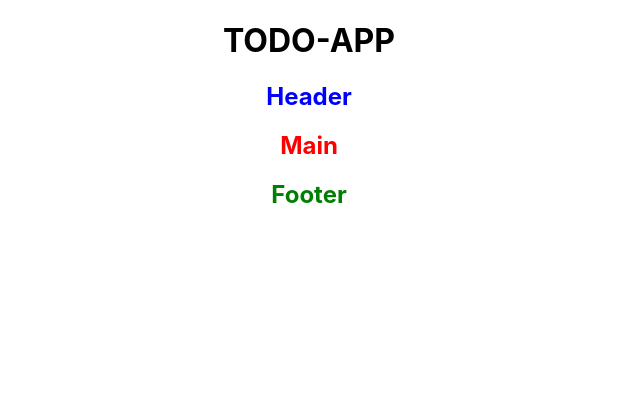
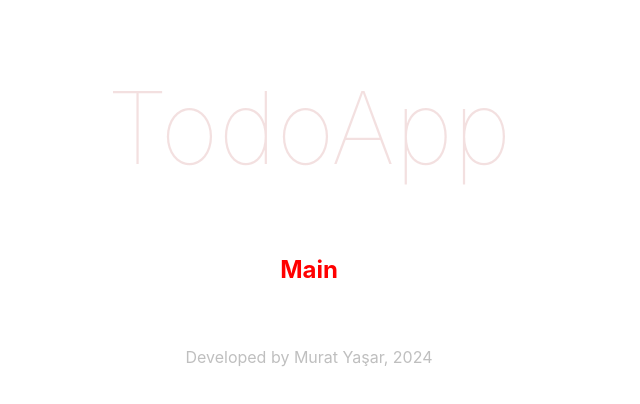
Before and after one commit to murat-yasar/Learn-WebDev, a React (Create React App) app in the folder Patika/todo-app/: page / in a window 1280 px wide. Shown: the top 404 px of the page, without its empty margins (331-971 px from the left). Built offline with nearby package versions, Linux system fonts and the light colour scheme.

Commit message:
Style Header and Footer components

```diff
--- a/Patika/todo-app/src/App.js
+++ b/Patika/todo-app/src/App.js
@@ -7,7 +7,6 @@ import Footer from './components/Footer';
 function App() {
   return (
     <div className="App">
-      <h1>TODO-APP</h1>
       <Header />
       <Main />
       <Footer />
--- a/Patika/todo-app/src/components/Footer/index.js
+++ b/Patika/todo-app/src/components/Footer/index.js
@@ -1,11 +1,21 @@
-import React from 'react'
 import styles from './styles.module.css'
 
+import React from 'react'
+
 function Footer() {
+  let date = new Date();
+  let today = {
+    day: date.getDate(),
+    month: date.getMonth()+1,
+    year: date.getFullYear()
+  }
+
+  console.log(today.year);
+
   return (
-    <>
-      <h2 className={styles.title}>Footer</h2>
-    </>
+    <footer className={styles.footer}>
+      <p>Developed by <a href="https://github.com/murat-yasar">Murat Yaşar</a>, {today.year}</p>
+    </footer>
   )
 }
 
--- a/Patika/todo-app/src/components/Footer/styles.module.css
+++ b/Patika/todo-app/src/components/Footer/styles.module.css
@@ -1,3 +1,21 @@
-.title {
-  color: green;
+.footer {
+	margin: 65px auto 0;
+	color: #bfbfbf;
+	font-size: 16px;
+	text-shadow: 0 1px 0 rgba(255, 255, 255, 0.5);
+	text-align: center;
 }
+
+.footer p {
+	line-height: 1;
+}
+
+.footer a {
+	color: inherit;
+	text-decoration: none;
+	font-weight: 400;
+}
+
+.footer a:hover {
+	text-decoration: underline;
+}
--- a/Patika/todo-app/src/components/Header/index.js
+++ b/Patika/todo-app/src/components/Header/index.js
@@ -1,11 +1,12 @@
+import styles from './styles.module.css'
+
 import React from 'react'
-import styles from './styles.module.css'
 
 function Header() {
   return (
-    <>
-      <h2 className={styles.title}>Header</h2>
-    </>
+    <header className={styles.header}>
+      <h1>TodoApp</h1>
+    </header>
   )
 }
 
--- a/Patika/todo-app/src/components/Header/styles.module.css
+++ b/Patika/todo-app/src/components/Header/styles.module.css
@@ -1,3 +1,10 @@
-.title {
-  color: blue;
+.header h1 {
+	width: 100%;
+	font-size: 100px;
+	font-weight: 100;
+	text-align: center;
+	color: rgba(175, 47, 47, 0.15);
+	-webkit-text-rendering: optimizeLegibility;
+	-moz-text-rendering: optimizeLegibility;
+	text-rendering: optimizeLegibility;
 }
```
